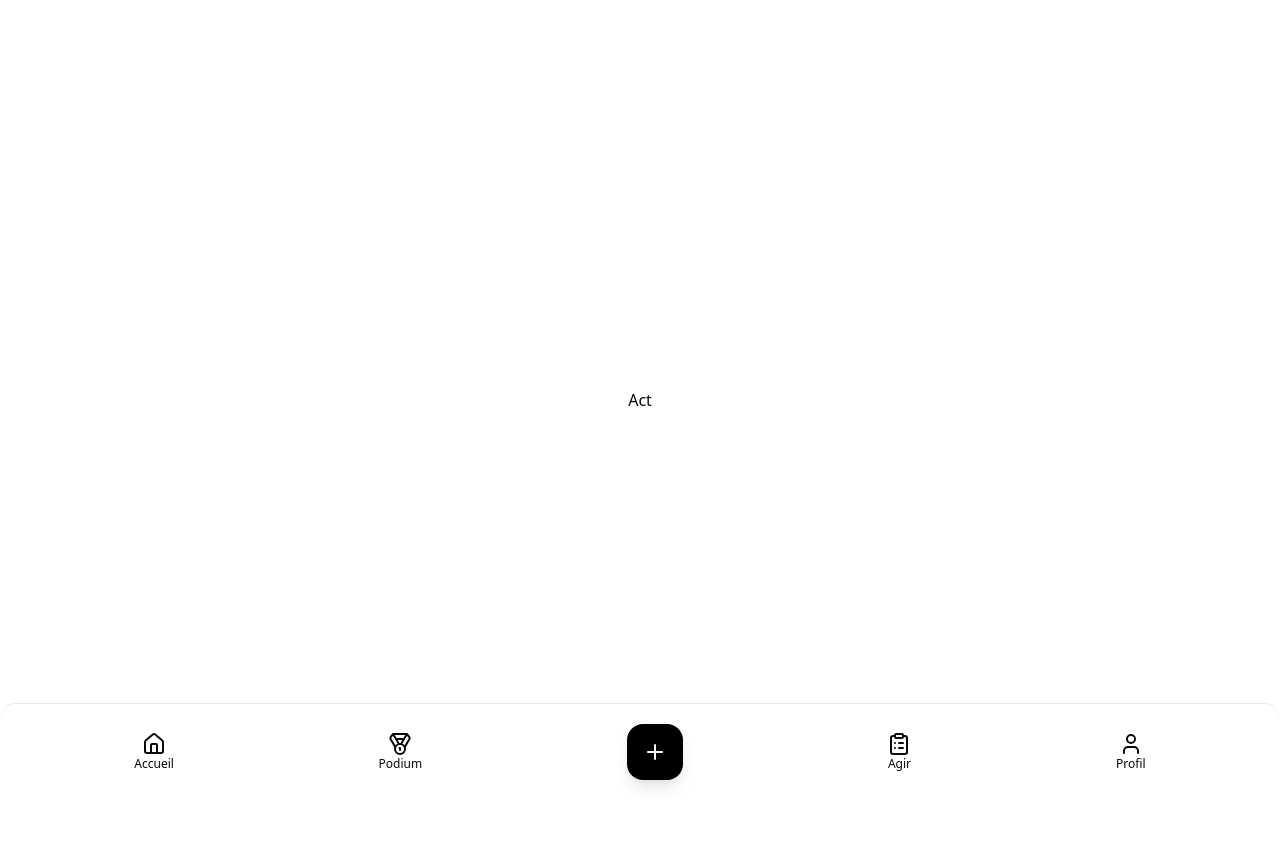
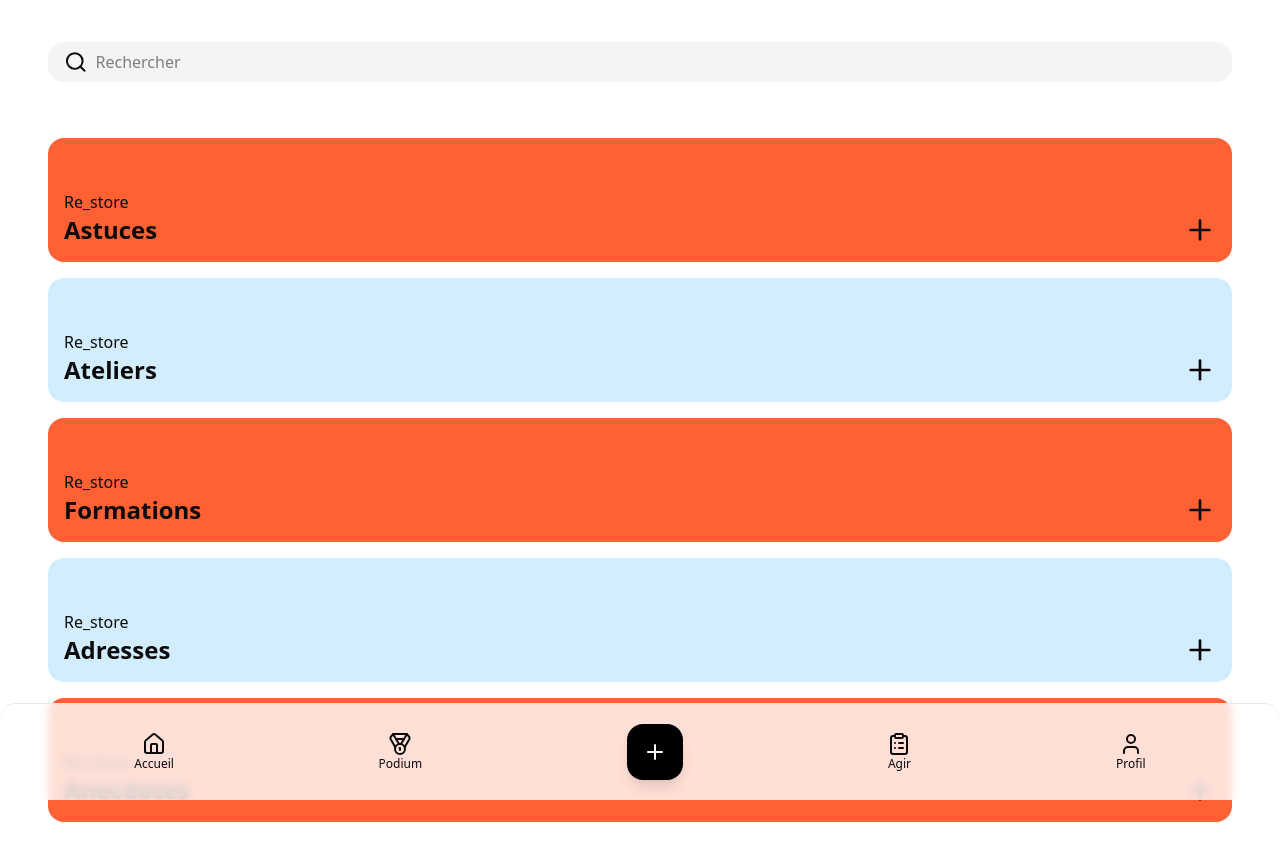
Before and after one commit to Arnaudb78/ak, a Next.js app: page /act in a window 1280 px wide. Shown: the top 860 px of the page. Built offline with nearby package versions, Linux system fonts and the light colour scheme; sample sign-in values are in the browser's storage.

Commit message:
feat: add page act and search bar

```diff
--- a/app/act/page.tsx
+++ b/app/act/page.tsx
@@ -3,6 +3,8 @@
 import AppBar from "@/components/app-bar";
 import { useRouter } from "next/navigation";
 import { useEffect } from "react";
+import CardCategorie from "@/components/card-categorie";
+import { Search } from "lucide-react";
 
 export default function Act() {
     const router = useRouter();
@@ -14,11 +16,18 @@ export default function Act() {
     }, []);
 
     return (
-        <>
-            <div className="flex items-center justify-center h-screen">
-                <h1>Act</h1>
+        <div className="flex flex-col items-center justify-center h-screen w-full pt-20 px-4 gap-10">
+            <div className="w-full px-8">
+                <div className="flex items-center justify-center w-full px-4 rounded-2xl bg-[#F4F4F4]">
+                    <Search className="w-6 h-6" />
+                    <input type="text" placeholder="Rechercher" className="w-full rounded-2xl p-2" />
+                </div>
+            </div>
+
+            <div className="flex items-center justify-center w-full px-4">
+                <CardCategorie />
             </div>
             <AppBar />
-        </>
+        </div>
     )
 }
--- /dev/null
+++ b/components/card-categorie.tsx
@@ -0,0 +1,46 @@
+"use client"
+import { Plus } from "lucide-react"
+
+const data = [
+    {
+        by: "Re_store",
+        name: "Astuces",
+        color: "#FF6135",
+    },
+    {
+        by: "Re_store",
+        name: "Ateliers",
+        color: "#D2EDFF",
+    },
+    {
+        by: "Re_store",
+        name: "Formations",
+        color: "#FF6135",
+    },
+    {
+        by: "Re_store",
+        name: "Adresses",
+        color: "#D2EDFF",
+    },
+    {
+        by: "Re_store",
+        name: "Anecdotes",
+        color: "#FF6135",
+    },
+]
+
+export default function CardCategorie() {
+    return (
+        <div className="flex flex-col items-start justify-start gap-4 rounded-2xl p-4 w-full">
+            {data.map((categorie) => (
+                <div key={categorie.name} className={`flex flex-col items-start justify-start pt-13 rounded-2xl p-4 w-full`} style={{ backgroundColor: categorie.color }}>
+                    <p>{categorie.by}</p>
+                    <div className="flex flex-row items-end justify-between w-full">
+                        <h1 className="text-2xl font-bold">{categorie.name}</h1>
+                        <Plus className="w-8 h-8" />
+                    </div>
+                </div>
+            ))}
+        </div>
+    )
+}
```
